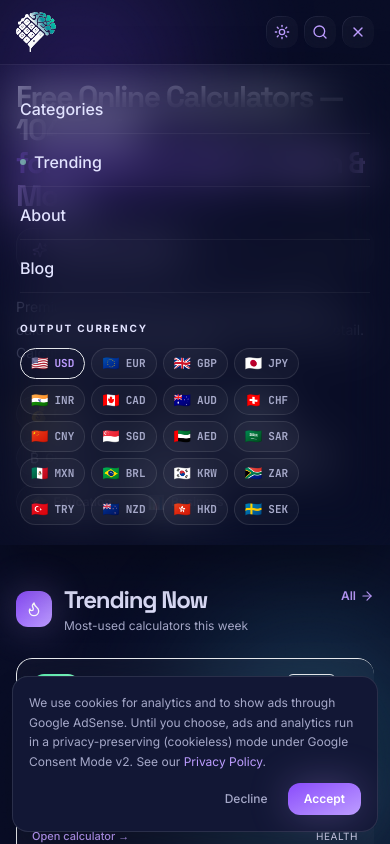
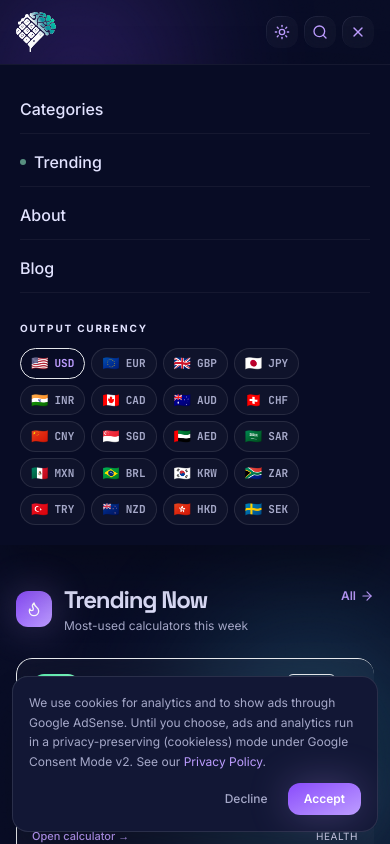
Before and after one commit to Anki1004/allsmartcalculators, a Next.js app: page / in a window 390 px wide. Both pictures are taken after a click on the button 358 px from the left and 32 px from the top of the page. Shown: the top 844 px of the page. Built offline with nearby package versions, Linux system fonts and the light colour scheme; no server answers.

Commit message:
Fix mobile menu transparency and lock body scroll while open

```diff
--- a/src/components/Navbar.tsx
+++ b/src/components/Navbar.tsx
@@ -19,6 +19,16 @@
     window.addEventListener('scroll', handle);
     return () => window.removeEventListener('scroll', handle);
   }, []);
+
+  // Lock body scroll while the mobile menu is open so page content can't
+  // bleed through the panel when the user tries to scroll.
+  useEffect(() => {
+    if (mobileOpen) {
+      const prev = document.body.style.overflow;
+      document.body.style.overflow = 'hidden';
+      return () => { document.body.style.overflow = prev; };
+    }
+  }, [mobileOpen]);
 
   return (
     <header
@@ -140,7 +150,7 @@
 
       {/* Mobile menu */}
       {mobileOpen && (
-        <div className="md:hidden absolute top-full left-0 right-0 bg-surface/95 backdrop-blur-xl border-t border-white/5 shadow-ambient max-h-[calc(100dvh-4rem)] overflow-y-auto">
+        <div className="md:hidden absolute top-full left-0 right-0 z-50 bg-surface border-t border-white/5 shadow-ambient max-h-[calc(100dvh-4rem)] overflow-y-auto">
           <nav className="flex flex-col p-5 gap-1">
             <Link
               href="/categories"
```
